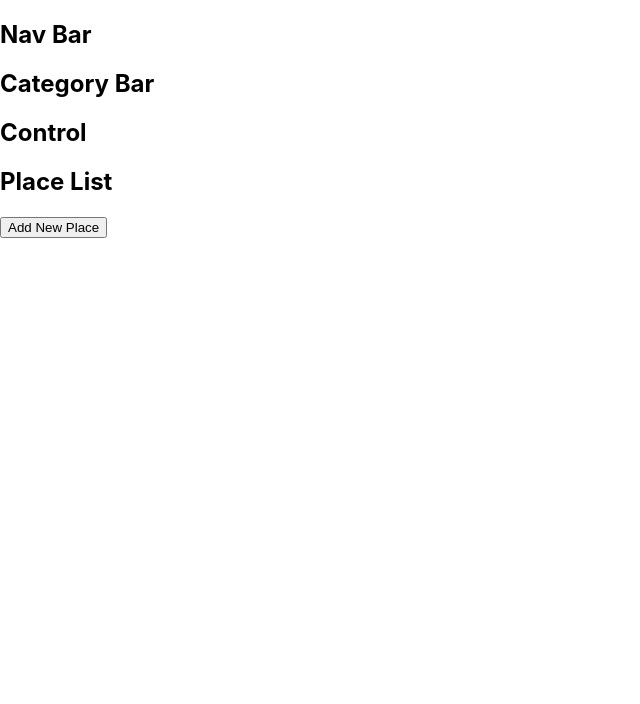
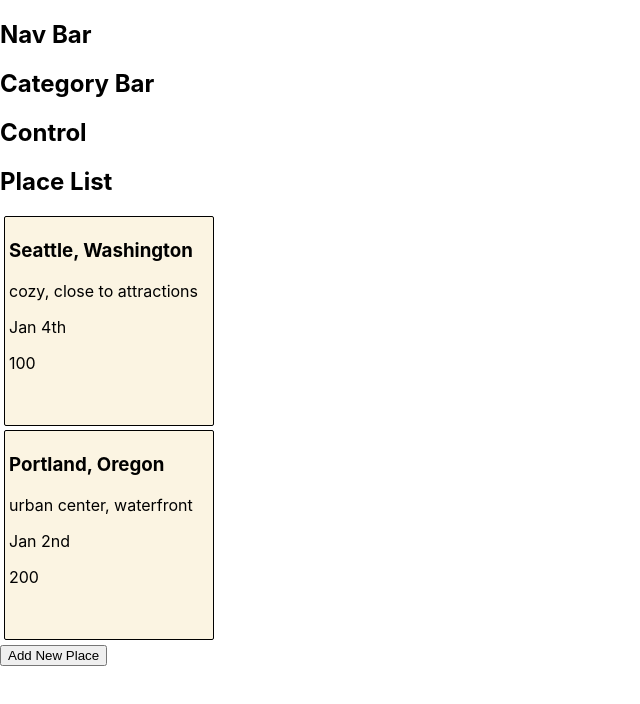
Before and after one commit to ian-bravo/airbnb-clone-react, a React (Create React App) app: page / in a window 1280 px wide. Shown: the top 704 px of the page, without its empty margins (0-640 px from the left). Built offline with nearby package versions, Linux system fonts and the light colour scheme.

Commit message:
add Detail fxn
Co-authored-by: Jon Cheng <joncheng.dev@gmail.com>

```diff
--- a/src/component/Control.js
+++ b/src/component/Control.js
@@ -1,17 +1,44 @@
 import React, {useState, useEffect} from "react";
 import PlaceList from "./PlaceList";
 import AddPlaceForm from "./AddPlaceForm";
+import PlaceDetail from "./PlaceDetail";
+
+const startingData = [
+  {
+    location: "Seattle, Washington",
+    description: "cozy, close to attractions",
+    date: "Jan 4th",
+    price: "100",
+    id: 1,
+  },
+  {
+    location: "Portland, Oregon",
+    description: "urban center, waterfront",
+    date: "Jan 2nd",
+    price: "200",
+    id: 2,
+  }
+];
 
 function Control() {
   const [formVisibleOnPage, setFormVisibleOnPage] = useState(false);
-  const [usePlaceList, setUsePlaceList] = useState([]);
+  const [usePlaceList, setUsePlaceList] = useState(startingData);
+  const [selectedPlace, setSelectedPlace] = useState(null);
 
   useEffect(() => {
     console.log("current usePlaceList: ", usePlaceList);
   }, [usePlaceList]);
 
+  useEffect(() => {
+    console.log("handleChangingSelectedPlace, selectedPlace: ", selectedPlace);
+  },[selectedPlace]);
+
   const handleClick = () => {
-    setFormVisibleOnPage(!formVisibleOnPage);
+    if (selectedPlace) {
+      setSelectedPlace(null);
+    } else {
+      setFormVisibleOnPage(!formVisibleOnPage);
+    }
   }
 
   const handleAddingNewPlaceToList = (newPlace) => {
@@ -19,15 +46,25 @@ function Control() {
     setUsePlaceList(newPlaceList);
   }
 
+  //show detail
+  const handleChangingSelectedPlace = (id) => {
+    console.log("clicked div Id: ", id);
+    const targetPlace = usePlaceList.filter((entry => entry.id === id))[0];
+    setSelectedPlace(targetPlace);
+  }
+
 
   let currentlyVisibleComponent = null;
   let buttonText = null;
 
-  if (formVisibleOnPage) {
-    currentlyVisibleComponent = <AddPlaceForm handleClick={handleClick} handleAddingNewPlaceToList={ handleAddingNewPlaceToList} />;
+  if (selectedPlace) {
+    currentlyVisibleComponent = <PlaceDetail place={selectedPlace} handleClick={handleClick}/>;
+    buttonText = "Back to Place List";
+  } else if (formVisibleOnPage) {
+    currentlyVisibleComponent = <AddPlaceForm handleClick={handleClick} handleAddingNewPlaceToList={handleAddingNewPlaceToList} />;
     buttonText = "Back to Place List";
   } else {
-    currentlyVisibleComponent = <PlaceList placeList={usePlaceList} />;
+    currentlyVisibleComponent = <PlaceList placeList={usePlaceList} handleChangingSelectedPlace={handleChangingSelectedPlace}/>;
     buttonText = "Add New Place";
   }
 
@@ -65,10 +102,3 @@ export default Control;
   //     price: "100",
   //   }
   // ];
-
-  // const addEntryToTestList = {
-  //   location: "Seattle, Washington",
-  //   description: "cozy, close to attractions",
-  //   date: "Jan 4th",
-  //   price: "100",
-  // };
--- a/src/component/Place.js
+++ b/src/component/Place.js
@@ -2,12 +2,15 @@ import React from "react";
 import PictureCard from "./PictureCard";
 
 function Place(props) {
+  const { handleChangingSelectedPlace, location, description, date, price, id} = props;
   return (
     <PictureCard>
-      <h3>{props.location}</h3>
-      <p>{props.description}</p>
-      <p>{props.date}</p>
-      <p>{props.price}</p>
+      <div onClick={() => handleChangingSelectedPlace(id)}>
+        <h3>{location}</h3>
+        <p>{description}</p>
+        <p>{date}</p>
+        <p>{price}</p>
+      </div>
     </PictureCard>
   );
 }
--- a/src/component/PlaceDetail.js
+++ b/src/component/PlaceDetail.js
@@ -0,0 +1,27 @@
+import React from "react";
+
+function PlaceDetail(props) {
+  const { place } = props;
+
+  return (
+    <>
+      <h2>Place Detail</h2>
+      <h3>{place.location}</h3>
+      <p>{place.description}</p>
+      <p>{place.date}</p>
+      <p>{place.price}</p>
+    </>
+  );
+}
+
+export default PlaceDetail;
+
+// place = {
+//   location: "Seattle, Washington",
+//   description: "cozy, close to attractions",
+//   date: "Jan 4th",
+//   price: "100",
+//   id: 1,
+// };
+
+// handleClick
--- a/src/component/PlaceList.js
+++ b/src/component/PlaceList.js
@@ -8,11 +8,13 @@ function PlaceList(props) {
       <h2>Place List</h2>
       {props.placeList.map((entry) =>
         <Place
+          handleChangingSelectedPlace={props.handleChangingSelectedPlace}
           location={entry.location}
           description={entry.description}
           date={entry.date}
           price={entry.price}
           key={entry.id}
+          id={entry.id}
         />
       )}
     </>
```
